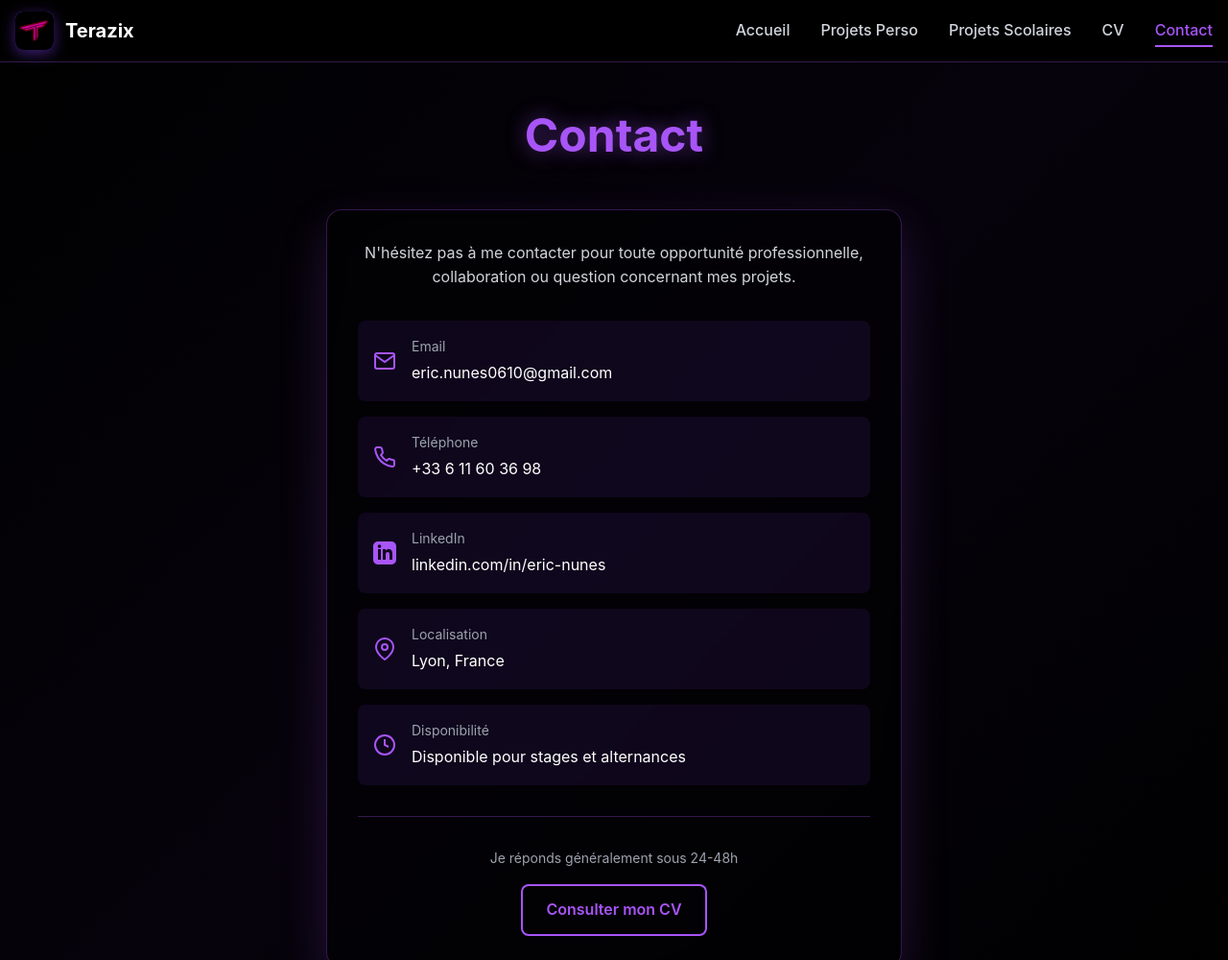
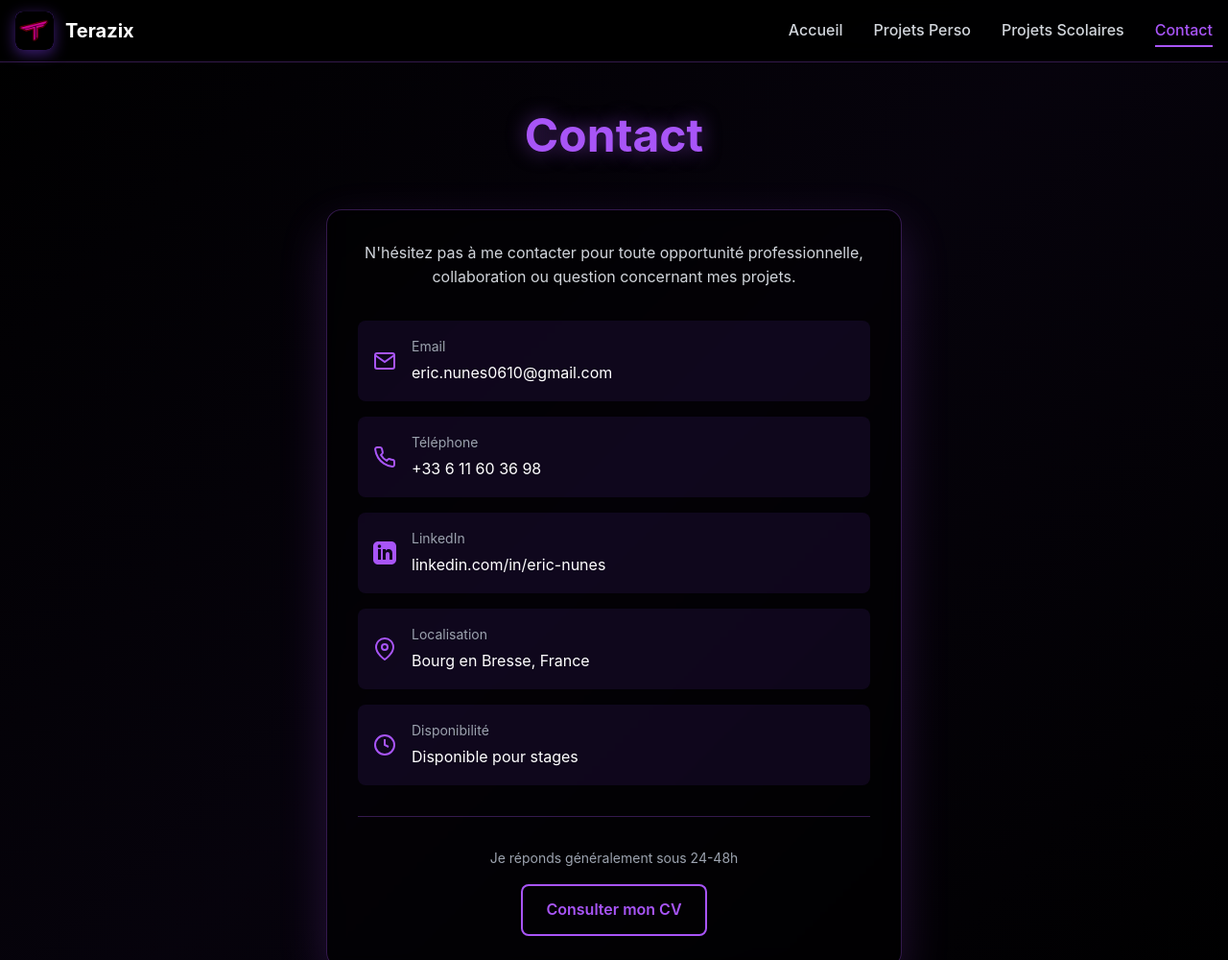
Before and after one commit to Terazix/terazix.github.io, a plain HTML site: page contact.html in a window 1280 px wide. Shown: the top 1000 px of the page at 96% size. Drawn offline with Linux system fonts and the light colour scheme.

Commit message:
vdv
dfdfv

```diff
--- a/contact.html
+++ b/contact.html
@@ -23,7 +23,7 @@
                 <li><a href="index.html" class="nav-link">Accueil</a></li>
                 <li><a href="projets-perso.html" class="nav-link">Projets Perso</a></li>
                 <li><a href="projets-scolaires.html" class="nav-link">Projets Scolaires</a></li>
-                <li><a href="cv.html" class="nav-link">CV</a></li>
+                <!--<li><a href="cv.html" class="nav-link">CV</a></li> -->
                 <li><a href="contact.html" class="nav-link active">Contact</a></li>
             </ul>
 
@@ -100,7 +100,7 @@
                         </svg>
                         <div class="contact-item-content">
                             <p class="contact-item-label">Localisation</p>
-                            <p class="contact-item-value">Lyon, France</p>
+                            <p class="contact-item-value">Bourg en Bresse, France</p>
                         </div>
                     </div>
 
@@ -112,7 +112,7 @@
                         </svg>
                         <div class="contact-item-content">
                             <p class="contact-item-label">Disponibilité</p>
-                            <p class="contact-item-value">Disponible pour stages et alternances</p>
+                            <p class="contact-item-value">Disponible pour stages</p>
                         </div>
                     </div>
 
```
Also changed, not shown: index.html (+1 -1 lines), projets-perso.html (+5 -5 lines), projets-scolaires.html (+3 -2 lines).
